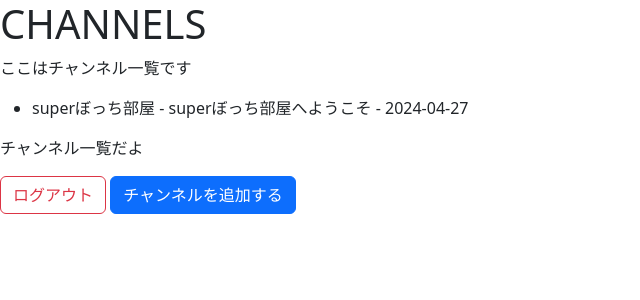
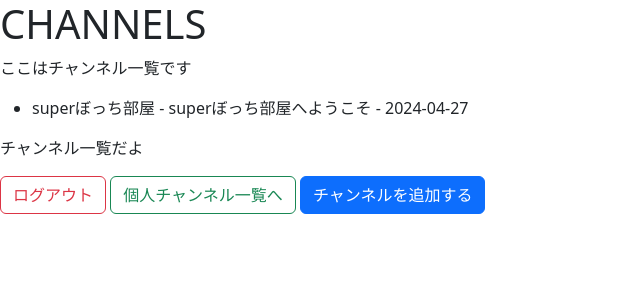
Before and after one commit to Hackathon-Spring-2024-TeamG/team-g-app, a Flask app: page / in a window 1280 px wide. Shown: the top 300 px of the page, without its empty margins (0-640 px from the left). Run offline with Flask 2, Linux system fonts and the light colour scheme; the visitor is signed in with stand-in values (Sample User, id 1); data comes from the database, SQL or seed files in the repository; data that the repository does not hold is empty.

Commit message:
個人チャンネル一覧ページへのリンクを追加

```diff
--- a/ChatApp/templates/index.html
+++ b/ChatApp/templates/index.html
@@ -22,6 +22,7 @@
   {% include 'modal/add-channel.html' %}
 </div>
 <a href="{{ url_for('logout') }}" class="btn btn-outline-danger">ログアウト</a>
+<a href="{{ url_for('show_personal_channels') }}" class="btn btn-outline-success">個人チャンネル一覧へ</a>
 <button id="add-channel-button" class="btn btn-primary">チャンネルを追加する</button>
 {% endblock %}
 
```
